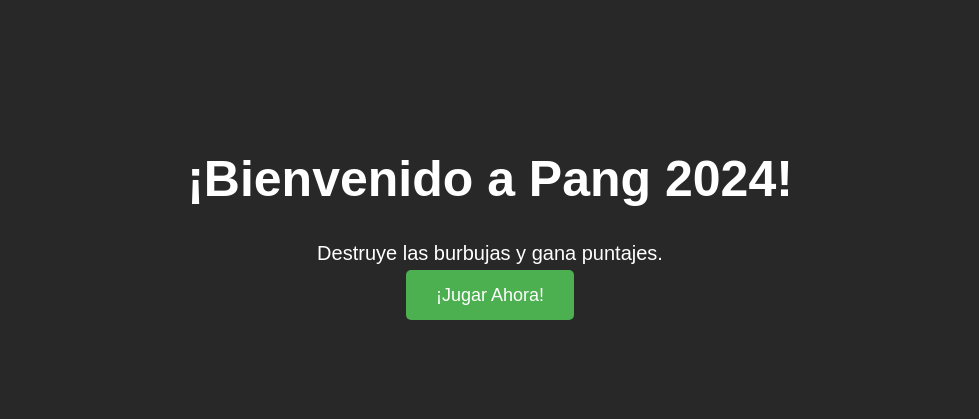
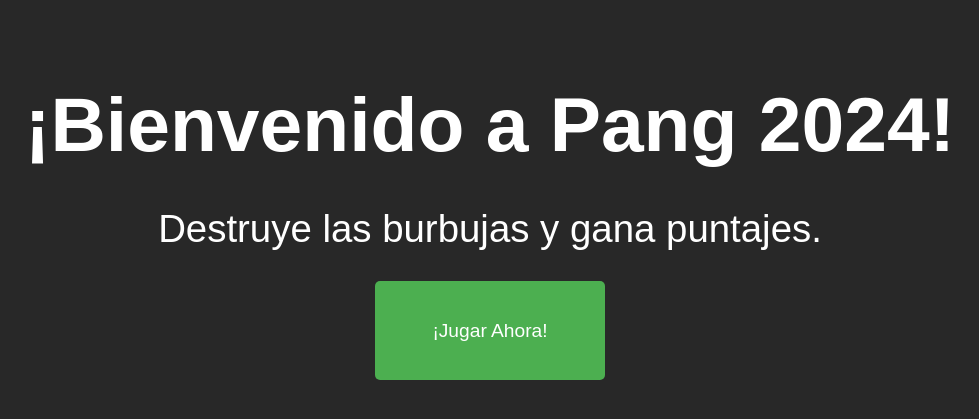
Before and after one commit to icarpio/pang_django_phaser, a Django app: page / in a window 1280 px wide. Shown: the top 419 px of the page, without its empty margins (150-1129 px from the left). Run offline with Django 5.2, Linux system fonts and the light colour scheme.

Commit message:
Prueba 001

```diff
--- a/main/static/game.js
+++ b/main/static/game.js
@@ -261,6 +261,7 @@ function endGame() {
         bubble.setActive(false).setVisible(false);
     });
 
+
     // Configurar una tecla para reiniciar el juego
     this.input.keyboard.once('keydown-R', restartGame, this);
 }
--- a/main/templates/main/index.html
+++ b/main/templates/main/index.html
@@ -12,33 +12,43 @@
             color: white;
             margin: 0;
             padding: 0;
+            height: 100%; /* Asegura que el cuerpo ocupa toda la altura de la pantalla */
         }
+
         .container {
-            margin-top: 150px;
+            margin-top: 10vh; /* Usar vh para hacer que el margen se ajuste a la altura de la pantalla */
+            margin-bottom: 10vh;
         }
+
         h1 {
-            font-size: 50px;
+            font-size: 6vw; /* Ajusta el tamaño del título según el ancho de la pantalla */
+            margin-bottom: 20px;
         }
+
         p {
-            font-size: 20px;
+            font-size: 3vw; /* Ajusta el tamaño del texto según el ancho de la pantalla */
+            margin-bottom: 30px;
         }
+
         .button {
-            padding: 15px 30px;
-            font-size: 18px;
+            padding: 2em 3em; /* Ajusta el tamaño del botón usando em */
+            font-size: 1.2em; /* Ajusta el tamaño del texto dentro del botón */
             background-color: #4CAF50;
             color: white;
             border: none;
             border-radius: 5px;
             cursor: pointer;
             text-decoration: none;
+            display: inline-block;
         }
+
         .button:hover {
             background-color: #45a049;
         }
     </style>
-
 </head>
 <body>
+    <div class="background"></div> <!-- Si quieres una imagen de fondo -->
     <div class="container">
         <h1>¡Bienvenido a Pang 2024!</h1>
         <p>Destruye las burbujas y gana puntajes.</p>
```
